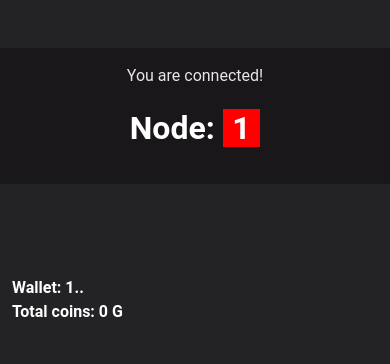
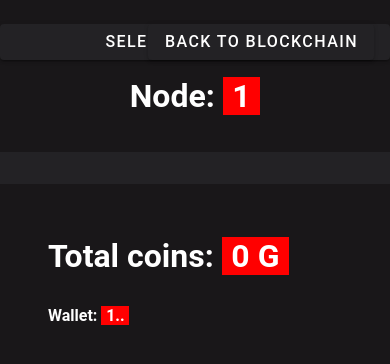
Before and after one commit to mowolf/gitcoin-frontend, a Vue app: page /node/1/wallet/1 in a window 390 px wide. Shown: the top 364 px of the page. Built offline with nearby package versions, Linux system fonts and the light colour scheme; no server answers; a small style sheet from the web is missing.

Commit message:
fixed wallet

```diff
--- a/src/App.vue
+++ b/src/App.vue
@@ -41,4 +41,12 @@ export default {
       padding-left: 0.3em;
       padding-right: 0.3em;
   }
+  .v-btn {
+      cursor: pointer !important;
+      text-decoration: none !important;
+      color: white !important;
+      margin-top: 22px !important;
+      font-size: 16px !important;
+      background-color: black !important;
+  }
 </style>
--- a/src/components/BaseHeader.vue
+++ b/src/components/BaseHeader.vue
@@ -1,12 +1,12 @@
 <template>
     <v-layout text-center wrap>
     <div class="Header">
-
         <p class="subheading font-weight-regular connected">
             You are connected!
         </p>
-
         <h1>Node: <span class="extra">{{node}}</span></h1>
+        <v-btn class="l-button" href="/">Select other node</v-btn>
+        <v-btn v-if="wallet != ''" class="r-button" :href="'/node/' + node">Back to Blockchain</v-btn>
 
     </div>
     </v-layout>
@@ -17,10 +17,15 @@
         name: 'baseheader',
         data: () => ({
             node: '',
+            wallet: '',
         }),
         created() {
             // get node
             this.node = this.$route.params.node;
+            this.wallet = this.$route.params.wallet;
+            if (this.wallet == null) {
+                this.wallet = ''
+            }
         }
     }
 </script>
@@ -32,11 +37,40 @@
      width: 100%;
      padding-bottom: 2em;
      color: white;
+     top: 0;
+     padding-top: 1em;
  }
 
+ .text-center {
+     margin-top: 0 !important;
+ }
 .connected {
     color: #e7e6e9;
 
 }
+ .r-button {
+     background-color: #232225 !important;
+     position: absolute;
+     right: 1em;
+     top: 0.1em;
+ }
+    .l-button {
+        position: absolute;
+        left: 1em;
+        top: 0.1em;
+        background-color: #232225 !important;
+    }
+ .l-button2 {
+     position: absolute;
+     left: 1em;
+     top: 4em;
+     background-color: #232225 !important;
+ }
+    @media screen and (max-width: 768px)  {
+        .l-button {
+            left: 0em;
+            right: 0em;
+        }
+    }
 
 </style>
--- a/src/views/Home.vue
+++ b/src/views/Home.vue
@@ -47,11 +47,6 @@
 </script>
 
 <style>
-  .v-btn {
-    margin-top: 22px !important;
-    font-size: 16px !important;
-    background-color: black !important;
-  }
   .search-bar {
     padding: 10px;
     border-style: solid;
--- a/src/views/Node.vue
+++ b/src/views/Node.vue
@@ -70,16 +70,16 @@
           <template v-slot:item.toAddress="{ item }">
             <v-tooltip bottom>
               <template v-slot:activator="{ on }">
-                <router-link :to=" node + 'wallet/'+ encodeURI(item.toAddress).replace(/\//g, '-')">
+                <router-link :to=" node + 'wallet/'+ encodeURIComponent(item.toAddress)">
                   <span v-on="on">{{item.toAddress.substring(0,20)}}...</span>
                 </router-link>
               </template>
               <span>{{item.toAddress}}</span>
             </v-tooltip>
           </template>
-
         </v-data-table>
 
+        <div class="bottom"></div>
       </v-flex>
     </v-layout>
   </v-container>
@@ -100,6 +100,7 @@
         { text: 'Signature', value: 'signature_short' },
       ],
       blockHeaders: [
+        { text: 'Earned G', value: 'amount' },
         { text: 'Pull request' , value: 'fromAddress'},
         { text: 'to Address', value: 'toAddress' },
       ],
@@ -110,25 +111,24 @@
       blockData: "",
     }),
     methods: {
+      getRealTime: function (timestamp) {
+        var date = new Date(timestamp);
+        var day = date.getDate() + "." + date.getMonth() + " " + date.getFullYear();
+        var hours = "0" + date.getHours();
+        var minutes = "0" + date.getMinutes();
+        var seconds = "0" + date.getSeconds();
+        return day + " " + hours.substr(-2) + ':' + minutes.substr(-2) + ':' + seconds.substr(-2);
+      },
       getApi: async function (apiUrl) {
         let res = await this.axios.get(apiUrl)
         this.blockchain = res.data
         for (var i = 0; i < this.blockchain.length; i++) {
 
           this.blockchain[i]['transactions'] = this.blockchain[i]['data'].length
-
           this.blockchain[i]['creator_short'] = this.blockchain[i]['creator'].substring(0, 20) + "..."
           this.blockchain[i]['signature_short'] = this.blockchain[i]['signature'].substring(0, 20) + "..."
-
-          var date = new Date(this.blockchain[i]['timestamp']);
-          var day = date.getDate() + "." + date.getMonth() + " " + date.getFullYear();
-          var hours = "0" + date.getHours();
-          var minutes = "0" + date.getMinutes();
-          var seconds = "0" + date.getSeconds();
-          this.blockchain[i]['formattedTime'] = day + " " + hours.substr(-2) + ':' + minutes.substr(-2) + ':' + seconds.substr(-2);
+          this.blockchain[i]['formattedTime'] = this.getRealTime(this.blockchain[i]["timestamp"])
         }
-
-
       },
       showBlock: function(item) {
         this.blockData = item
@@ -146,14 +146,18 @@
 
 <style>
   .elevation-1 {
-    margin-top: 3em;
+    margin-top: 1em !important;
     padding: 1em;
     border: 5px solid white;
   }
+
 .info_ {
   margin-top: 3em;
   padding: 2em;
   background-color: rgb(66,66,66);
 }
+.bottom {
+  padding-bottom: 100px !important;
 
+}
 </style>
--- a/src/views/Wallet.vue
+++ b/src/views/Wallet.vue
@@ -2,25 +2,18 @@
   <div>
     <BaseHeader></BaseHeader>
 
-  <v-container>
+  <v-container class="dark">
 
+    <h1 class="">Total coins:  <span class="extra"> {{money}} G</span></h1>
+    <br>
     <v-layout text-center wrap>
       <v-flex mb-4>
-
-
-
           <v-tooltip bottom>
             <template v-slot:activator="{ on }">
-              <h4 class="left"  v-on="on">Wallet: {{wallet.substr(0,50)}}..</h4>
+              <h4 class="left"  v-on="on">Wallet: <span class="extra">{{wallet.substr(0,50)}}..</span></h4>
             </template>
             <span>{{wallet}}</span>
           </v-tooltip>
-
-
-        <h4 class="left">Total coins:  {{money}} G</h4>
-
-
-
       </v-flex>
     </v-layout>
 
@@ -48,8 +41,11 @@ import BaseHeader from "../components/BaseHeader";
     created() {
 
       this.wallet = this.$route.params.wallet.replace(/-/g, '/');
+      this.node = this.$route.params.node
       // get api
-      this.apiUrl = 'http://' + this.node + '/wallet?walletId' + encodeURI(this.wallet);
+      this.wallet = encodeURIComponent(this.wallet);
+      this.apiUrl = 'http://' + this.node + '/wallet?walletId=' + this.wallet;
+
       this.getApi(this.apiUrl)
     }
   }
@@ -67,4 +63,9 @@ import BaseHeader from "../components/BaseHeader";
     text-align: left;
   }
 
+  .dark {
+    background-color: #191719;
+    padding: 3em;
+  }
+
 </style>
```
